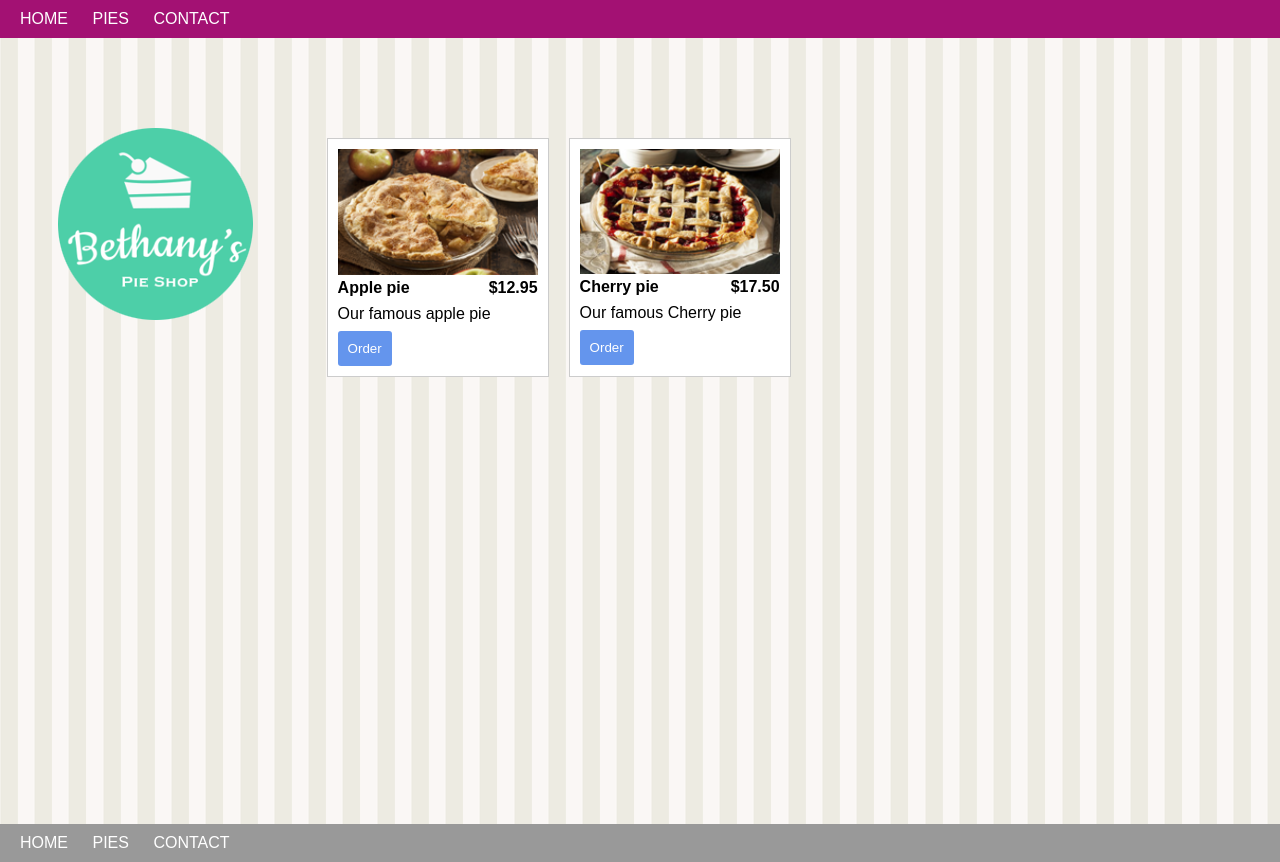
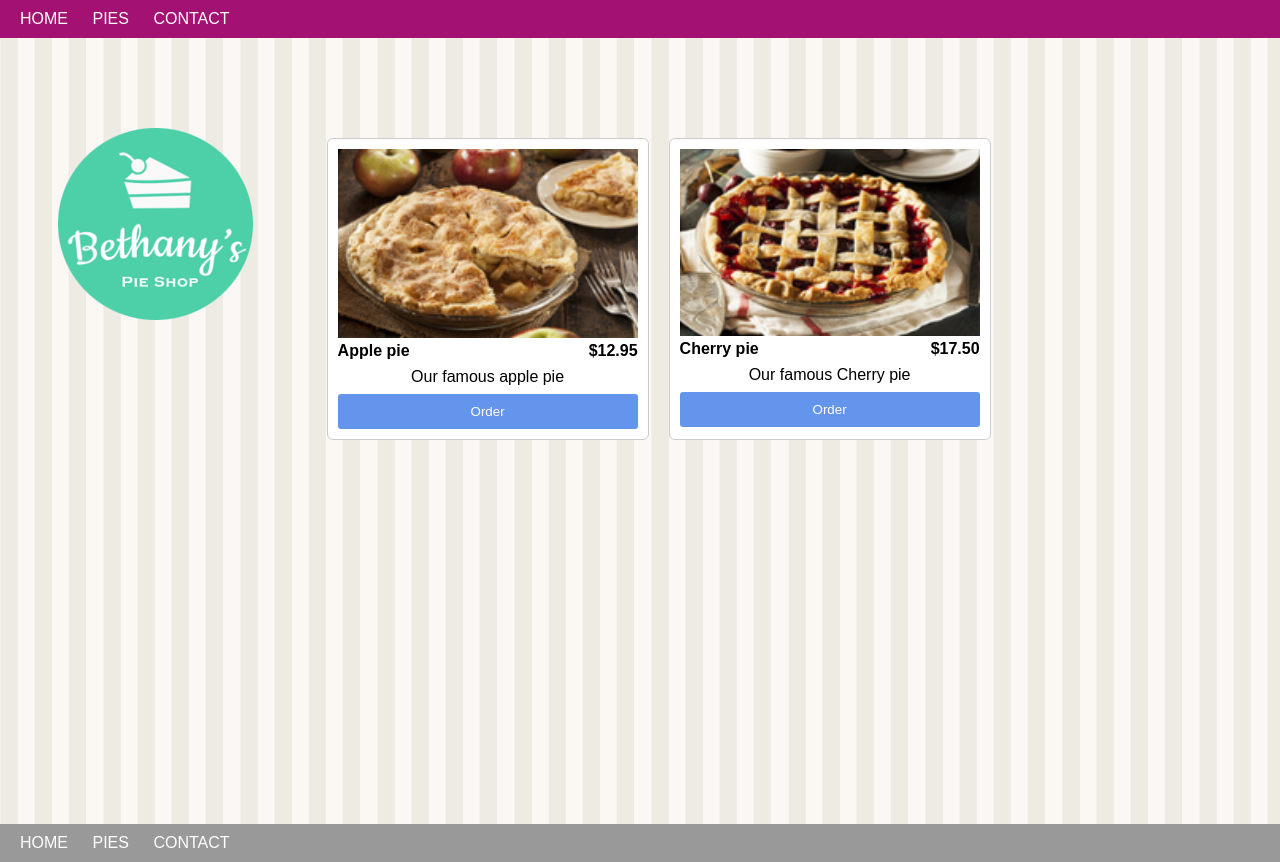
Before and after one commit to WaliulAlam/Hoxro, a plain HTML site: page pies.html in a window 1280 px wide. Drawn offline with Linux system fonts and the light colour scheme.

Commit message:
update_3css

```diff
--- a/site.css
+++ b/site.css
@@ -110,11 +110,12 @@ article
     /*Pies*/
 .pie
 {
-width: 200px;
+width: 300px;
 padding: 10px;
 margin: 10px;
 background-color: #fff;
 border: solid 1px #ccc;
+border-radius: 6px;
 
 }
 
@@ -146,6 +147,7 @@ border: solid 1px #ccc;
 {
 background-color: cornflowerblue;
 padding: 10px;
+width: 100%;
 border: cornflowerblue;
 border-radius: 3px;
 color: rgb(255, 255, 255);
@@ -161,3 +163,6 @@ color: rgb(255, 255, 255);
     font-size: 1.5em;
     padding: 10px;
 }
+  .desc
+  {
+      text-align: center;  }
```
